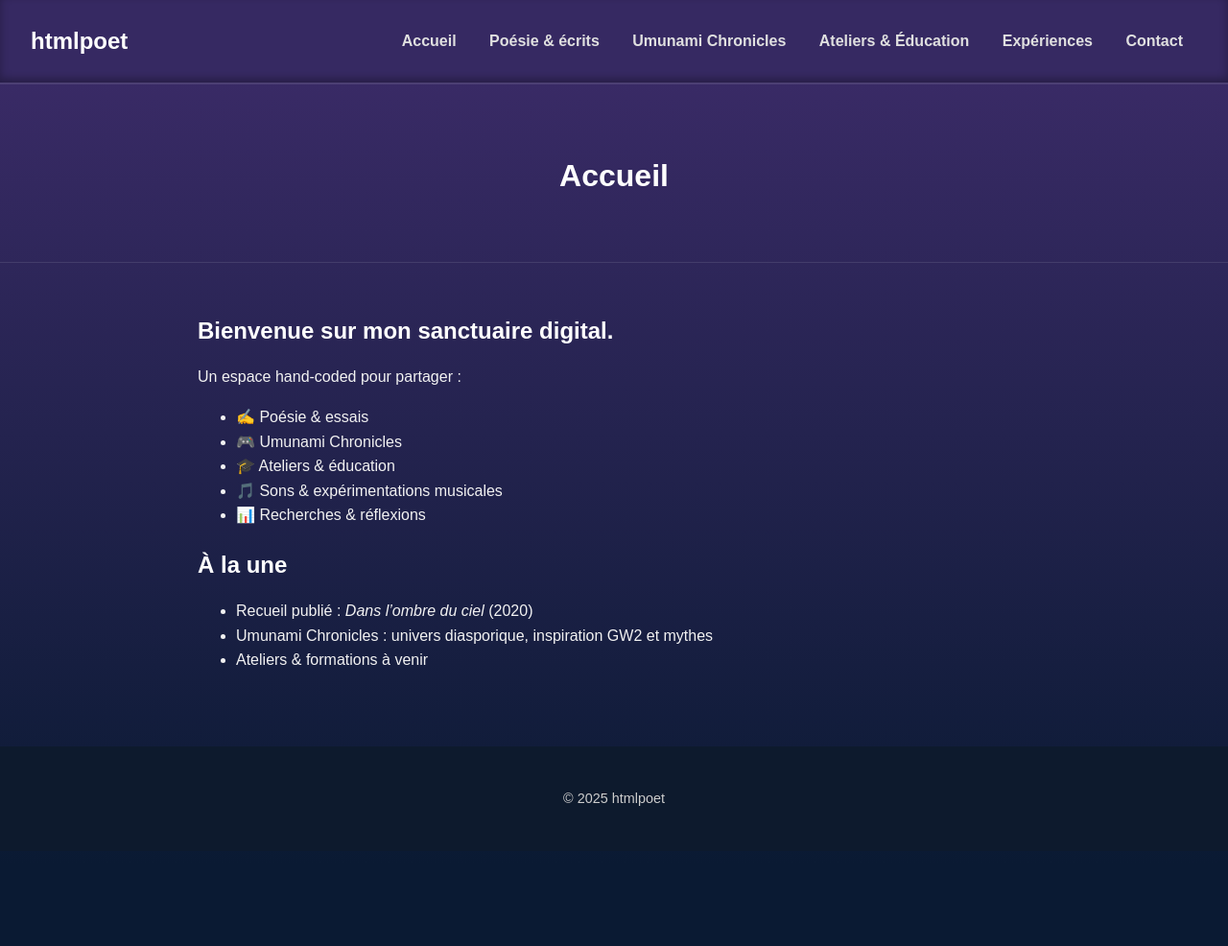
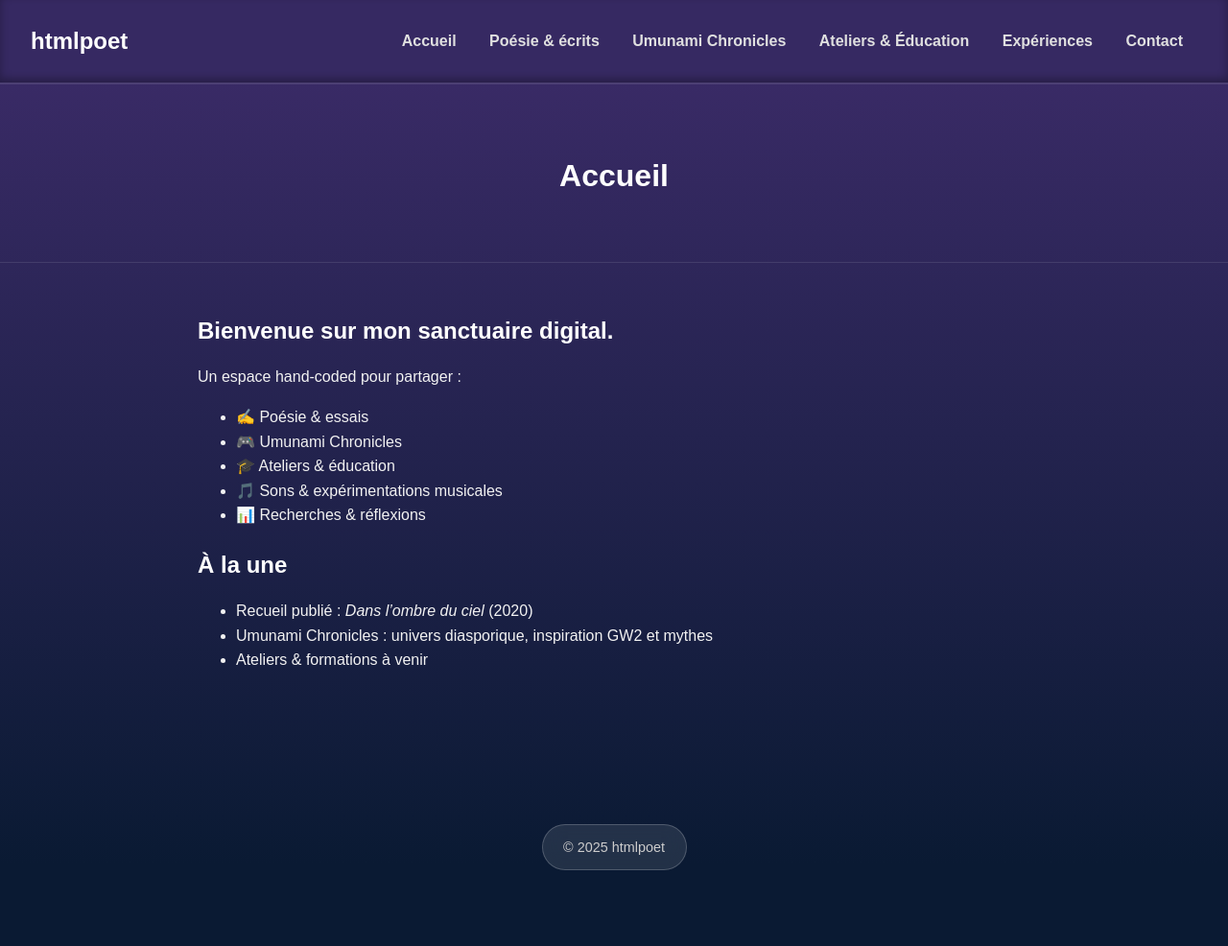
Before and after one commit to htmlpoet/htmlpoet.github.io, a Jekyll site: the page built from index.html, in a window 1280 px wide. Shown: the whole page at 96% size. Built offline with Jekyll 4.4.1, drawn with Linux system fonts in a browser that asks for light colours; the list of posts is cut into pages by our own code; before the commit the page ends 900 px from its top, so only the background shows below that.

Commit message:
footer pill

```diff
--- a/css/style.css
+++ b/css/style.css
@@ -133,16 +133,33 @@ nav#main-nav a {
   font-weight: bold;
 }
 
-/* --- FOOTER --- */
+/* --- FOOTER (NOUVEAU STYLE MINIMALISTE "CAPSULE") --- */
+
 footer {
+  /* On utilise le footer comme un conteneur pour l'espacement et le centrage */
+  background: none; /* On retire l'ancien fond bleu */
   text-align: center;
-  padding: 2em 1em;
+  padding: 4em 1em; /* Ajoute beaucoup d'espace vertical autour */
   margin-top: 2em;
+}
+
+footer p {
+  /* C'est cet élément qui devient notre "capsule" */
+  display: inline-block; /* Fait en sorte que le conteneur s'adapte à la taille du texte */
+  padding: 0.8em 1.5em;   /* Espacement à l'intérieur de la capsule */
+
+  /* L'effet "verre dépoli" (glassmorphism) */
+  background-color: rgba(255, 255, 255, 0.1); /* Un fond blanc très transparent */
+  backdrop-filter: blur(10px);                    /* L'effet de flou derrière */
+
+  /* Les bordures arrondies pour la forme de pilule */
+  border-radius: 50px;
+  border: 1px solid rgba(255, 255, 255, 0.2); /* Une fine bordure blanche pour définir les contours */
+
+  /* Style du texte à l'intérieur */
   font-size: 0.9em;
-  background: #0d1a2d;
   color: #cccccc;
 }
-
 
 /* --- CONTACT FORM STYLES --- */
 
```
